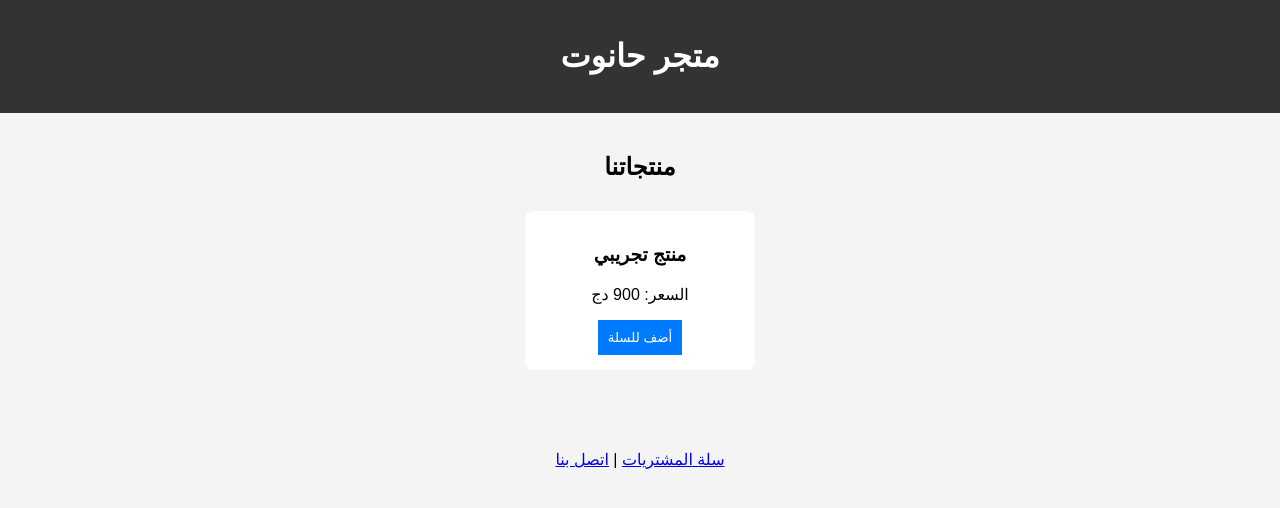
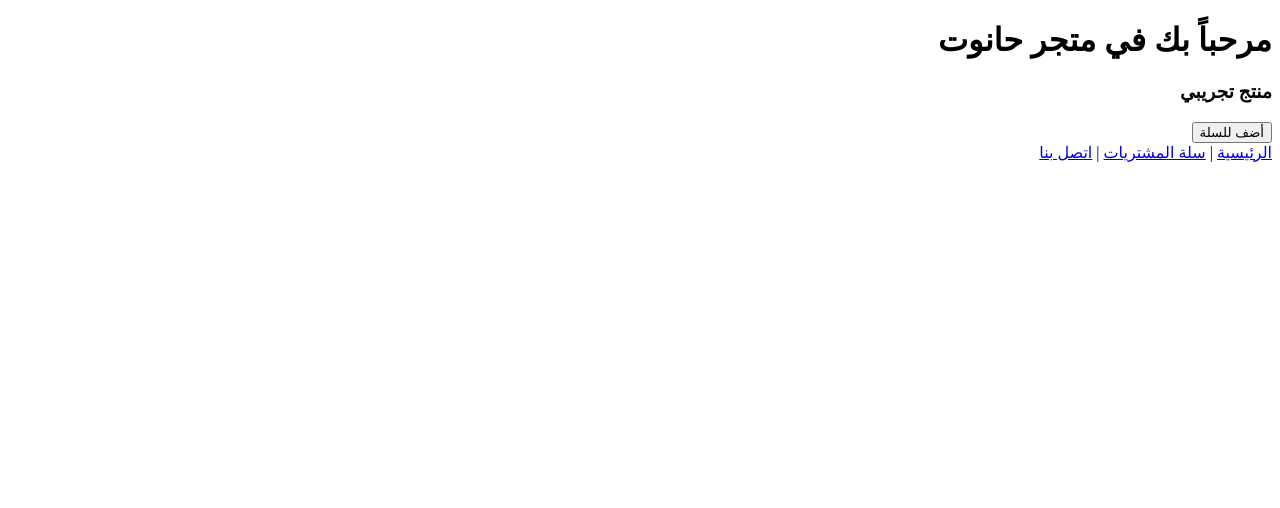
Before and after one commit to Abdelali0669/hanout-store, a website: page index.html in a window 1280 px wide. Drawn offline with Linux system fonts and the light colour scheme.

Commit message:
Add files via upload

```diff
--- a/index.html
+++ b/index.html
@@ -1,29 +1,14 @@
 <!DOCTYPE html>
 <html lang="ar" dir="rtl">
-<head>
-    <meta charset="UTF-8">
-    <meta name="viewport" content="width=device-width, initial-scale=1.0">
-    <title>متجر حانوت</title>
-    <style>
-        body { font-family: sans-serif; background: #f4f4f4; text-align: center; margin: 0; }
-        header { background: #333; color: white; padding: 1rem; }
-        .container { padding: 20px; }
-        .product { background: white; padding: 15px; margin: 10px; border-radius: 8px; display: inline-block; width: 200px; }
-        button { background: #007bff; color: white; border: none; padding: 10px; cursor: pointer; }
-    </style>
-</head>
+<head><meta charset="UTF-8"><title>متجر حانوت - الرئيسية</title></head>
 <body>
-    <header><h1>متجر حانوت</h1></header>
-    <div class="container">
-        <h2>منتجاتنا</h2>
-        <div class="product">
-            <h3>منتج تجريبي</h3>
-            <p>السعر: 900 دج</p>
-            <button onclick="alert('تمت الإضافة للسلة')">أضف للسلة</button>
-        </div>
+    <h1>مرحباً بك في متجر حانوت</h1>
+    <div class="product">
+        <h3>منتج تجريبي</h3>
+        <button onclick="alert('تمت الإضافة للسلة')">أضف للسلة</button>
     </div>
-    <footer style="margin-top: 50px;">
-        <a href="#">سلة المشتريات</a> | <a href="#">اتصل بنا</a>
-    </footer>
+    <nav>
+        <a href="/">الرئيسية</a> | <a href="/cart">سلة المشتريات</a> | <a href="/contact">اتصل بنا</a>
+    </nav>
 </body>
 </html>
```
Also changed, not shown: cart.html (added, +9 -0 lines), contact.html (added, +13 -0 lines), server.js (+5 -4 lines).
